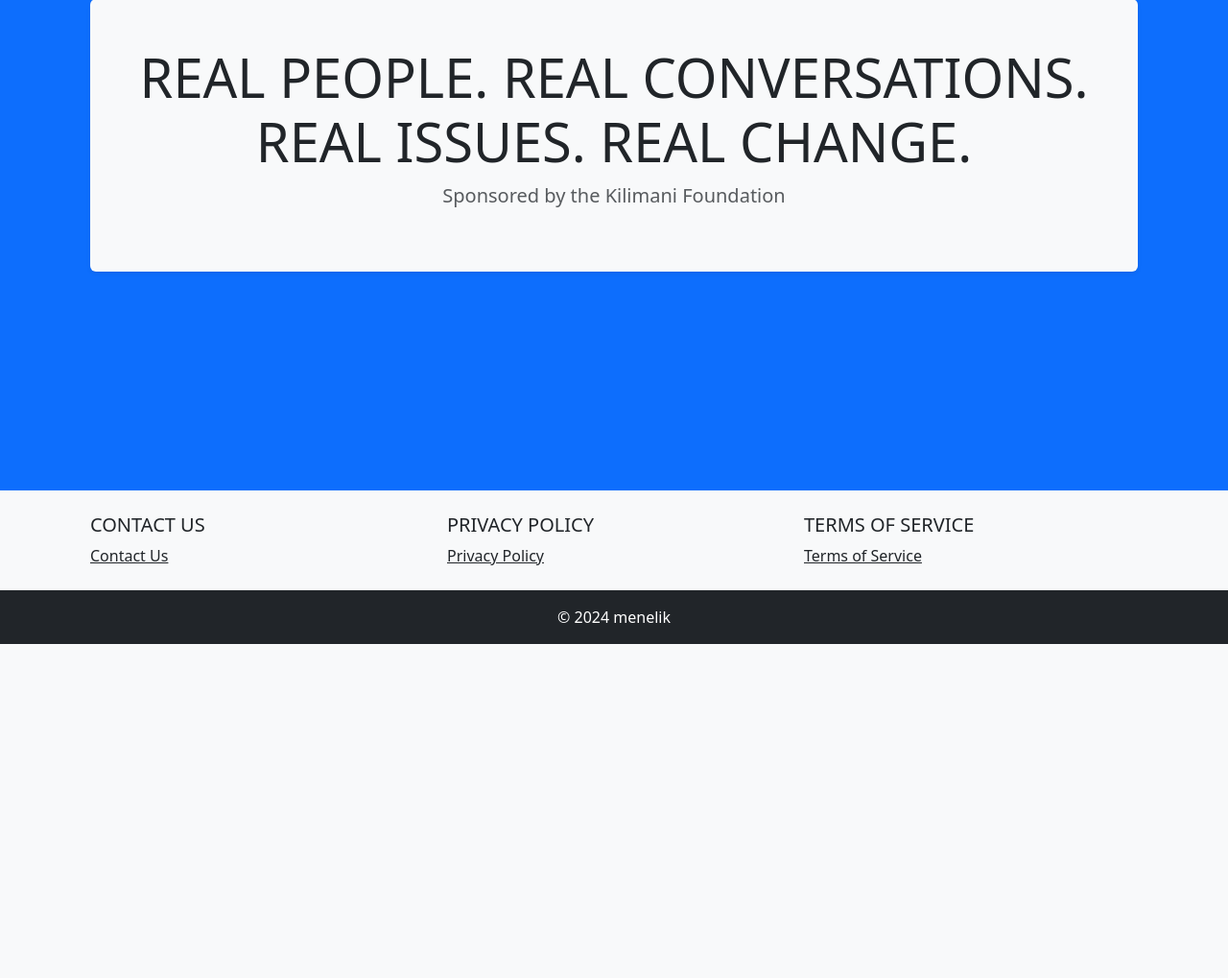
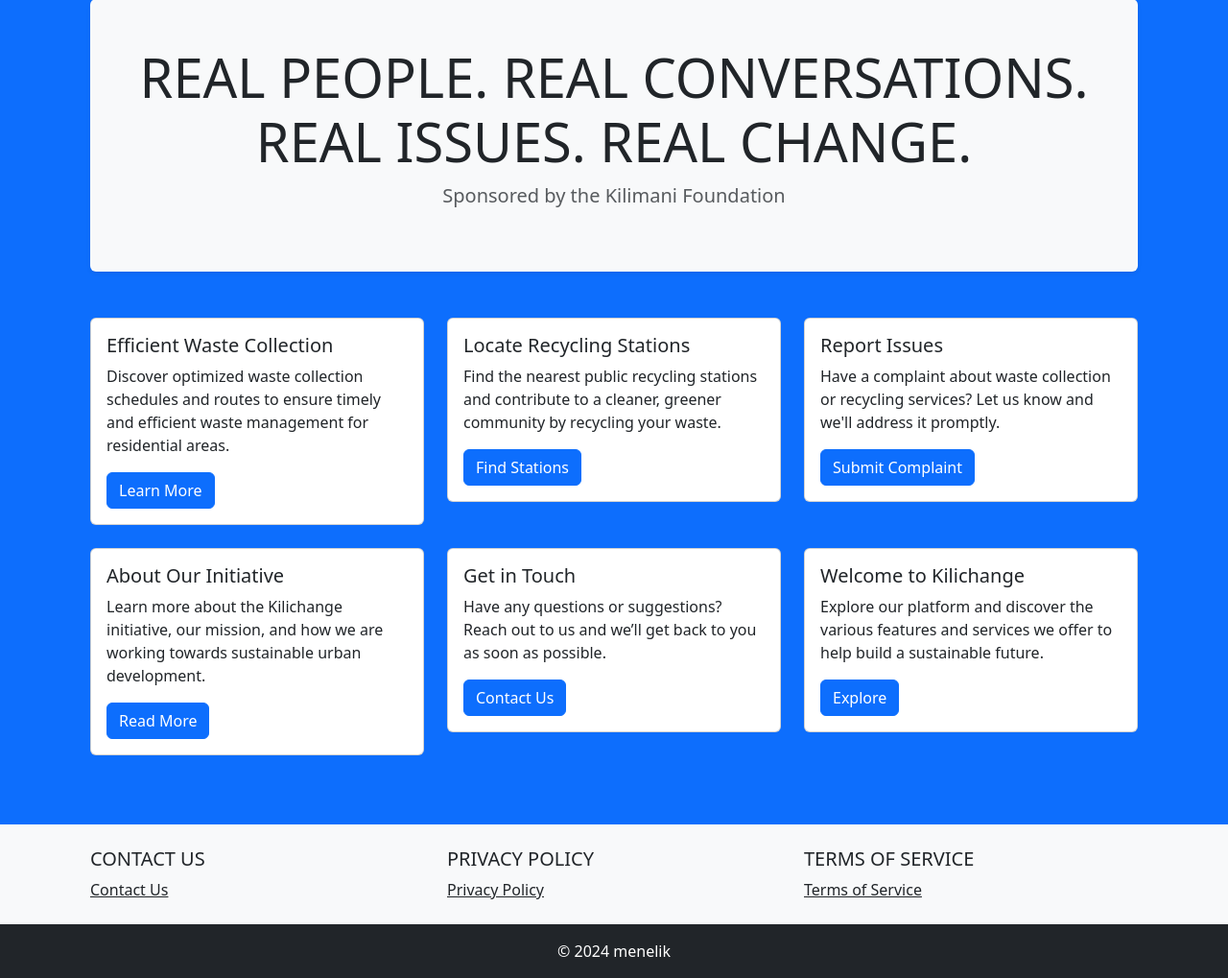
Before and after one commit to ahmednule/Menelik, a Django app: page / in a window 1280 px wide. Shown: the part 129-1148 px from the top of the page at 96% size. Before the commit the page ends 800 px from the top, so only its background shows below. Run offline with Django 5.2, Linux system fonts and the light colour scheme.

Commit message:
Worked on implementing the cards whic will be benefitial to all the users when bavigating around in cases where they want t get more informationabout us

```diff
--- a/home/templates/home/base.html
+++ b/home/templates/home/base.html
@@ -9,7 +9,7 @@
   <style>
   footer{
     bottom:0;
-    position:absolute;
+    position:relative;
     width:100%;
  }
 </style>
--- a/home/templates/home/index.html
+++ b/home/templates/home/index.html
@@ -6,4 +6,63 @@
     <p class="lead text-muted">Sponsored by the Kilimani Foundation</p>
   </div>
 </div>
+
+<div class="container mt-5">
+  <div class="row">
+    <div class="col-md-4 mb-4">
+      <div class="card">
+        <div class="card-body">
+          <h5 class="card-title">Efficient Waste Collection</h5>
+          <p class="card-text">Discover optimized waste collection schedules and routes to ensure timely and efficient waste management for residential areas.</p>
+          <a href="/collection" class="btn btn-primary">Learn More</a>
+        </div>
+      </div>
+    </div>
+    <div class="col-md-4 mb-4">
+      <div class="card">
+        <div class="card-body">
+          <h5 class="card-title">Locate Recycling Stations</h5>
+          <p class="card-text">Find the nearest public recycling stations and contribute to a cleaner, greener community by recycling your waste.</p>
+          <a href="/recycle" class="btn btn-primary">Find Stations</a>
+        </div>
+      </div>
+    </div>
+    <div class="col-md-4 mb-4">
+      <div class="card">
+        <div class="card-body">
+          <h5 class="card-title">Report Issues</h5>
+          <p class="card-text">Have a complaint about waste collection or recycling services? Let us know and we'll address it promptly.</p>
+          <a href="/complain" class="btn btn-primary">Submit Complaint</a>
+        </div>
+      </div>
+    </div>
+    <div class="col-md-4 mb-4">
+      <div class="card">
+        <div class="card-body">
+          <h5 class="card-title">About Our Initiative</h5>
+          <p class="card-text">Learn more about the Kilichange initiative, our mission, and how we are working towards sustainable urban development.</p>
+          <a href="/about" class="btn btn-primary">Read More</a>
+        </div>
+      </div>
+    </div>
+    <div class="col-md-4 mb-4">
+      <div class="card">
+        <div class="card-body">
+          <h5 class="card-title">Get in Touch</h5>
+          <p class="card-text">Have any questions or suggestions? Reach out to us and we’ll get back to you as soon as possible.</p>
+          <a href="/contact" class="btn btn-primary">Contact Us</a>
+        </div>
+      </div>
+    </div>
+    <div class="col-md-4 mb-4">
+      <div class="card">
+        <div class="card-body">
+          <h5 class="card-title">Welcome to Kilichange</h5>
+          <p class="card-text">Explore our platform and discover the various features and services we offer to help build a sustainable future.</p>
+          <a href="/" class="btn btn-primary">Explore</a>
+        </div>
+      </div>
+    </div>
+  </div>
+</div>
 {% endblock %}
```
